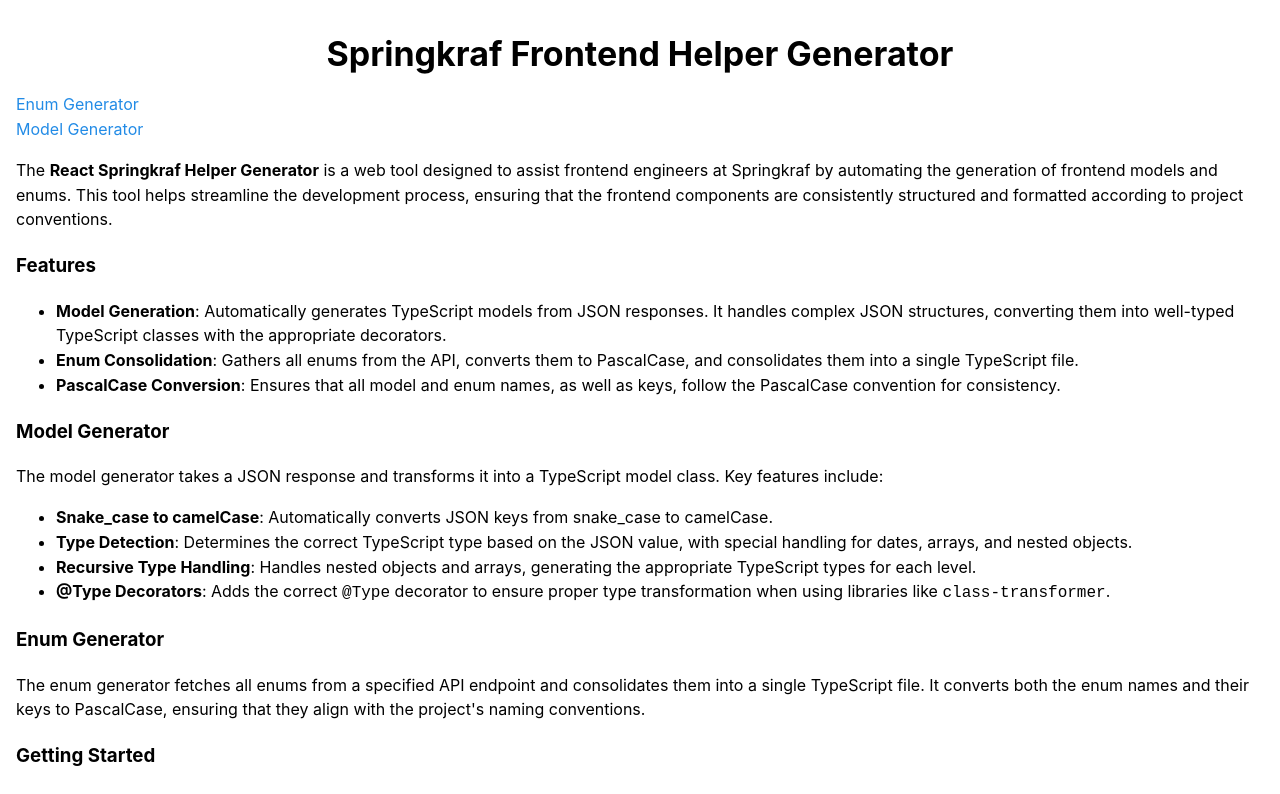
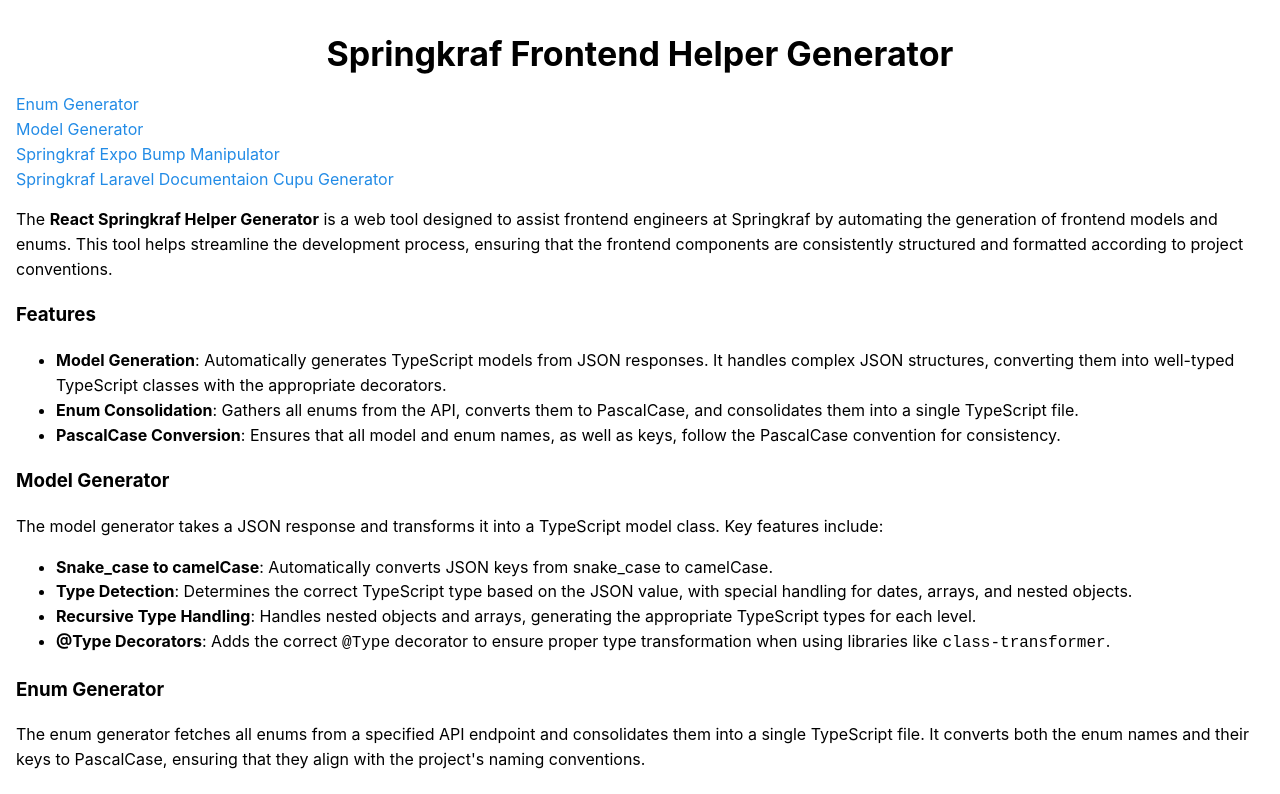
Before and after one commit to ferdylimmm9/springkraf-frontend-helper-generator, a React (Vite) app: page / in a window 1280 px wide. Shown: the top 794 px of the page. Built offline with nearby package versions, Linux system fonts and the light colour scheme.

Commit message:
feat: external link project github

```diff
--- a/src/modules/homepage.tsx
+++ b/src/modules/homepage.tsx
@@ -1,4 +1,4 @@
-import { Flex, Text } from "@mantine/core";
+import { Anchor, Flex, Text } from "@mantine/core";
 import Container from "../components/container";
 import React from "react";
 import { RouteEnum } from "../constants/route-enum";
@@ -147,6 +147,20 @@
       },
     ];
   }, []);
+
+  const externalLinks = React.useMemo(() => {
+    return [
+      {
+        href: "https://github.com/ferdylimmm9/bump-manipulator-native-springkraf",
+        label: "Springkraf Expo Bump Manipulator",
+      },
+      {
+        href: "https://github.com/ferdylimmm9/springkraf-laravel-documentaion-cupu-generator",
+        label: "Springkraf Laravel Documentaion Cupu Generator",
+      },
+    ];
+  }, []);
+
   const mainContent = (
     <Flex w="100%" direction="column">
       {menus.map((menu) => {
@@ -162,6 +176,13 @@
           </Link>
         );
       })}
+      {externalLinks.map((link) => {
+        return (
+          <Anchor href={link.href} key={link.href} target="_blank">
+            {link.label}
+          </Anchor>
+        );
+      })}
     </Flex>
   );
   return (
```
